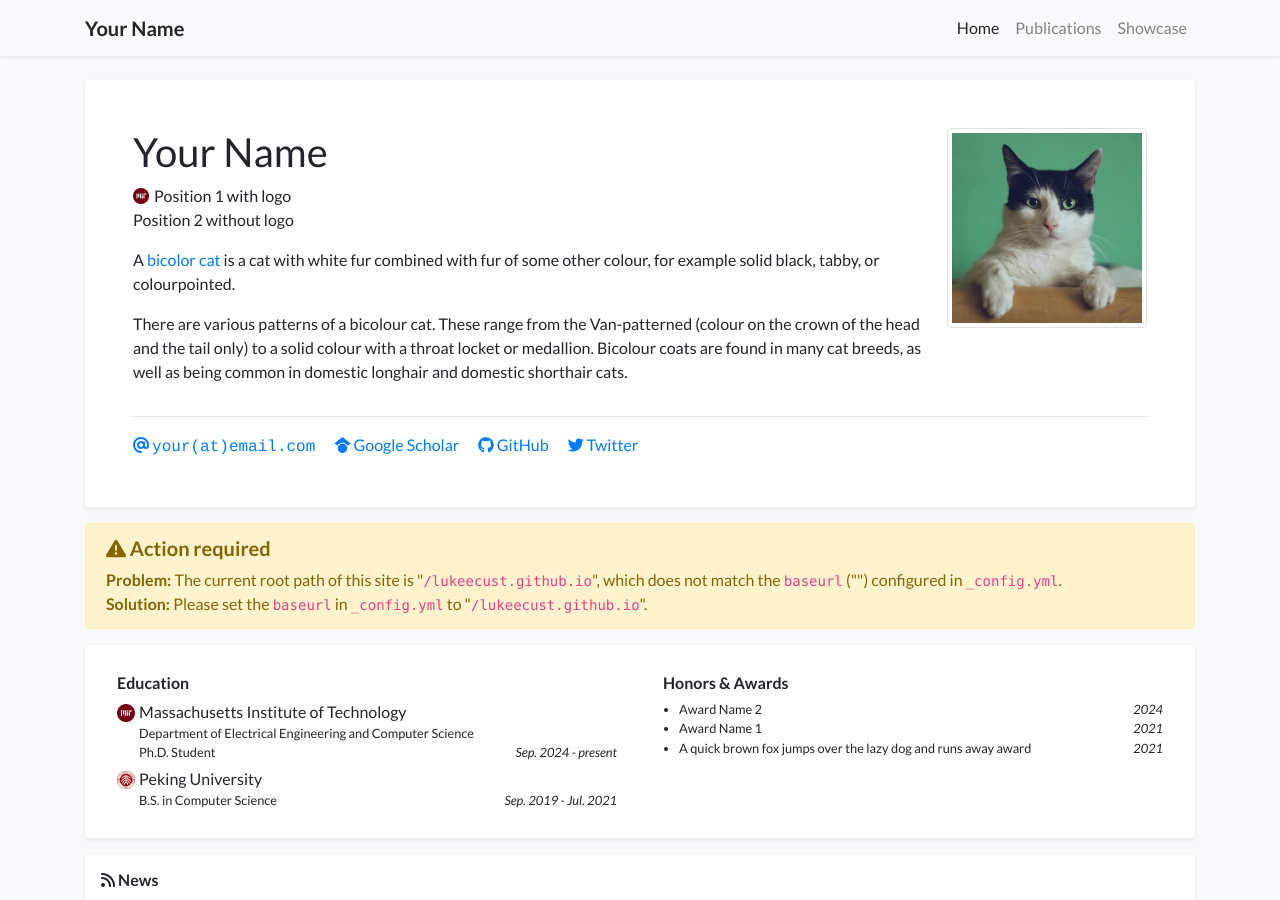
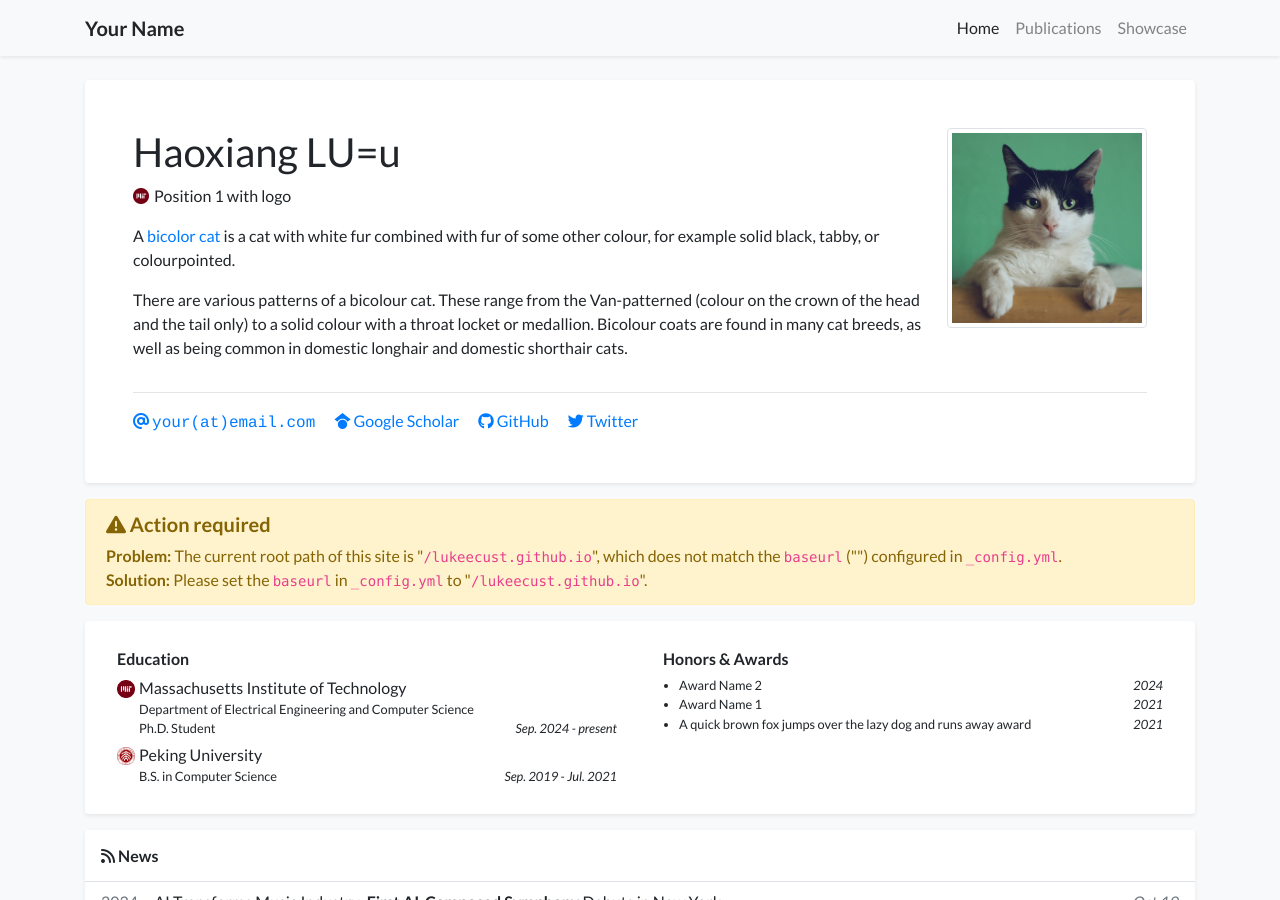
Before and after one commit to lukeecust/lukeecust.github.io, a Jekyll site: the page built from index.html, in a window 1280 px wide and 900 px high. Built offline with Jekyll 4.4.1, drawn with Linux system fonts in a browser that asks for light colours; nearby versions of some CDN libraries; a style sheet for code colours, icons or effects is not loaded.

Commit message:
Update profile.yml

```diff
--- a/_data/profile.yml
+++ b/_data/profile.yml
@@ -1,11 +1,11 @@
-primary_name: "Your Name"
+primary_name: "Haoxiang LU=u"
 secondary_name: ""
 navbar_name: "Your Name"
 
 positions:
 - logo: /assets/images/badges/MIT_Social_circle.png  # Logo is optional
   name: Position 1 with logo
-- name: Position 2 without logo
+# - name: Position 2 without logo
 
 
 email: "your@email.com"
```
